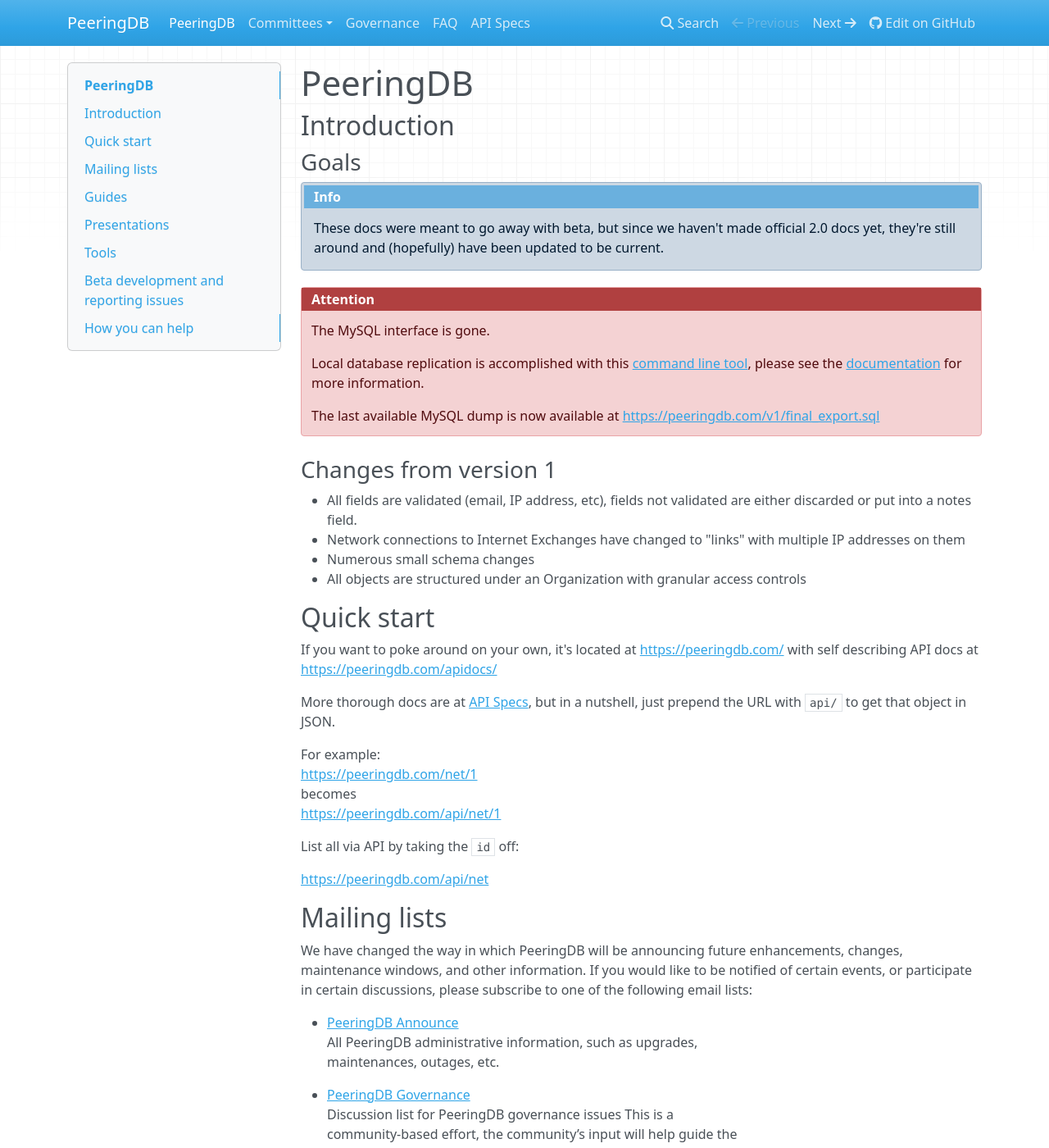
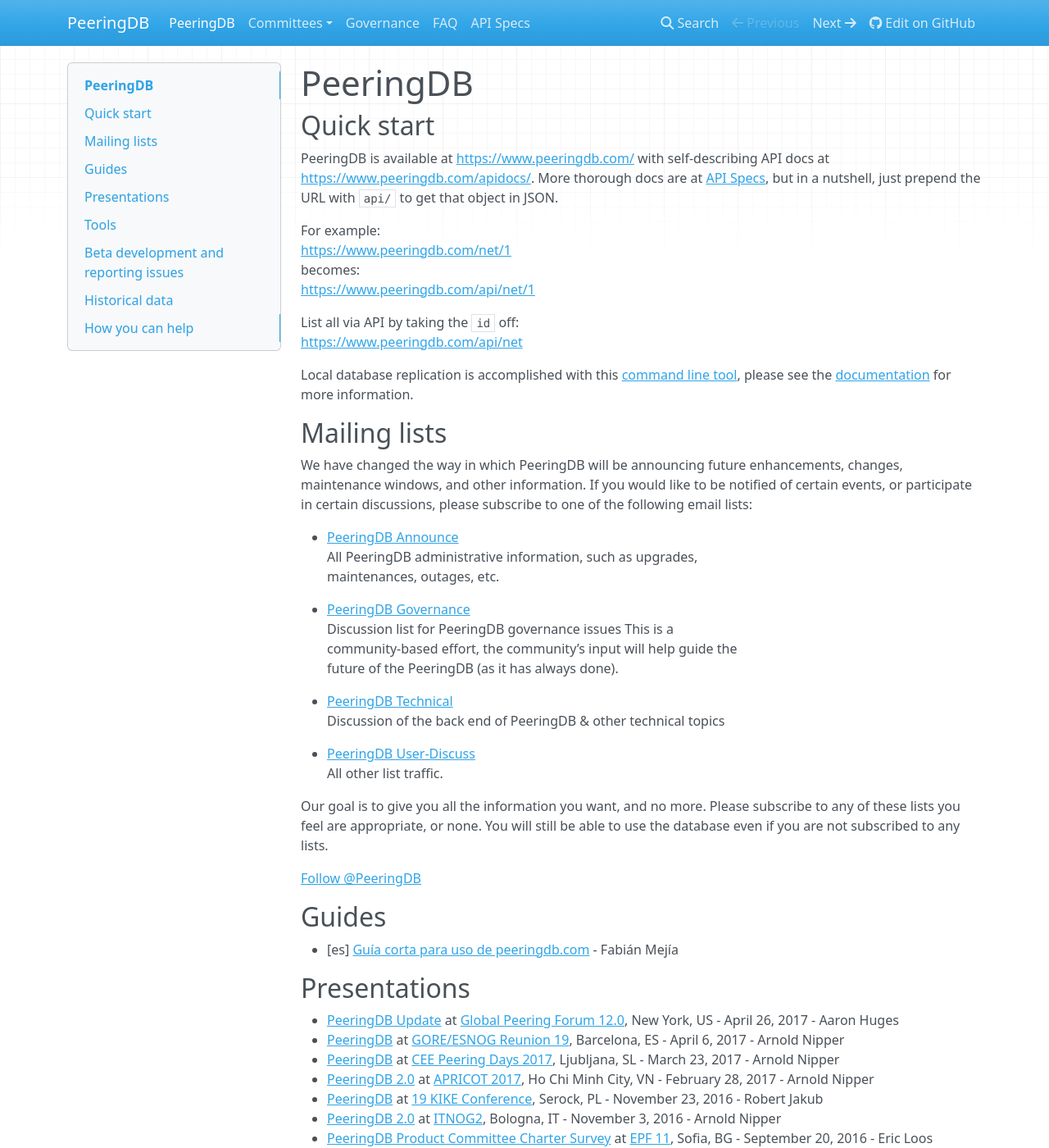
Before and after one commit to peeringdb/docs, an MkDocs documentation site: the page built from docs/index.md, in a window 1280 px wide and 1400 px high. Shown: the whole window at 82% size. Built offline with MkDocs 1.6.1, drawn with Linux system fonts in a browser that asks for light colours; nearby versions of some CDN libraries; comment, search, counter and statistics services are not loaded; old or Windows-style settings are respelled for this version of MkDocs; some of the changed text lies outside the part shown.

Commit message:
Cleanup intro and add CAIDA historical data link.

```diff
--- a/docs/index.md
+++ b/docs/index.md
@@ -1,39 +1,18 @@
 # PeeringDB
-
-## Introduction
-
-### Goals
-!!! info
-    These docs were meant to go away with beta, but since we haven't made official 2.0 docs yet, they're still around and (hopefully) have been updated to be current.
-
-!!! danger "Attention"
-    The MySQL interface is gone.
-
-    Local database replication is accomplished with this [command line tool](https://github.com/peeringdb/peeringdb-py), please see the [documentation](http://peeringdb.github.io/peeringdb-py/cli/#sync) for more information.
-
-    The last available MySQL dump is now available at <https://peeringdb.com/v1/final_export.sql>
-
-### Changes from version 1
-
-- All fields are validated (email, IP address, etc), fields not validated are either discarded or put into a notes field.
-- Network connections to Internet Exchanges have changed to "links" with multiple IP addresses on them
-- Numerous small schema changes
-- All objects are structured under an Organization with granular access controls
 
 ## Quick start
 
-If you want to poke around on your own, it's located at <https://peeringdb.com/> with self describing API docs at <https://peeringdb.com/apidocs/>
-
-More thorough docs are at [API Specs](api_specs.md), but in a nutshell, just prepend the URL with `api/` to get that object in JSON.
+PeeringDB is available at <https://www.peeringdb.com/> with self-describing API docs at <https://www.peeringdb.com/apidocs/>.  More thorough docs are at [API Specs](api_specs.md), but in a nutshell, just prepend the URL with `api/` to get that object in JSON.
 
 For example:
-<https://peeringdb.com/net/1>
-becomes
-<https://peeringdb.com/api/net/1>
+<https://www.peeringdb.com/net/1>
+becomes:
+<https://www.peeringdb.com/api/net/1>
 
 List all via API by taking the `id` off:
+<https://www.peeringdb.com/api/net>
 
-<https://peeringdb.com/api/net>
+Local database replication is accomplished with this [command line tool](https://github.com/peeringdb/peeringdb-py), please see the [documentation](http://peeringdb.github.io/peeringdb-py/cli/#sync) for more information.
 
 ## Mailing lists
 
@@ -134,6 +113,11 @@
 
 * Questions, comments and everything else should go to <support@peeringdb.com>.
 
+## Historical data
+
+* The PeeringDB 1.0 MySQL interface is gone.  The last available MySQL dump is archived at <https://www.peeringdb.com/v1/final_export.sql>.
+* MySQL dumps from July, 29 2010 to March 14, 2016 are archived by CAIDA at <http://data.caida.org/datasets/peeringdb-v1/>.
+
 ## How you can help
 
 * Check your entries and make sure everything looks correct
```
